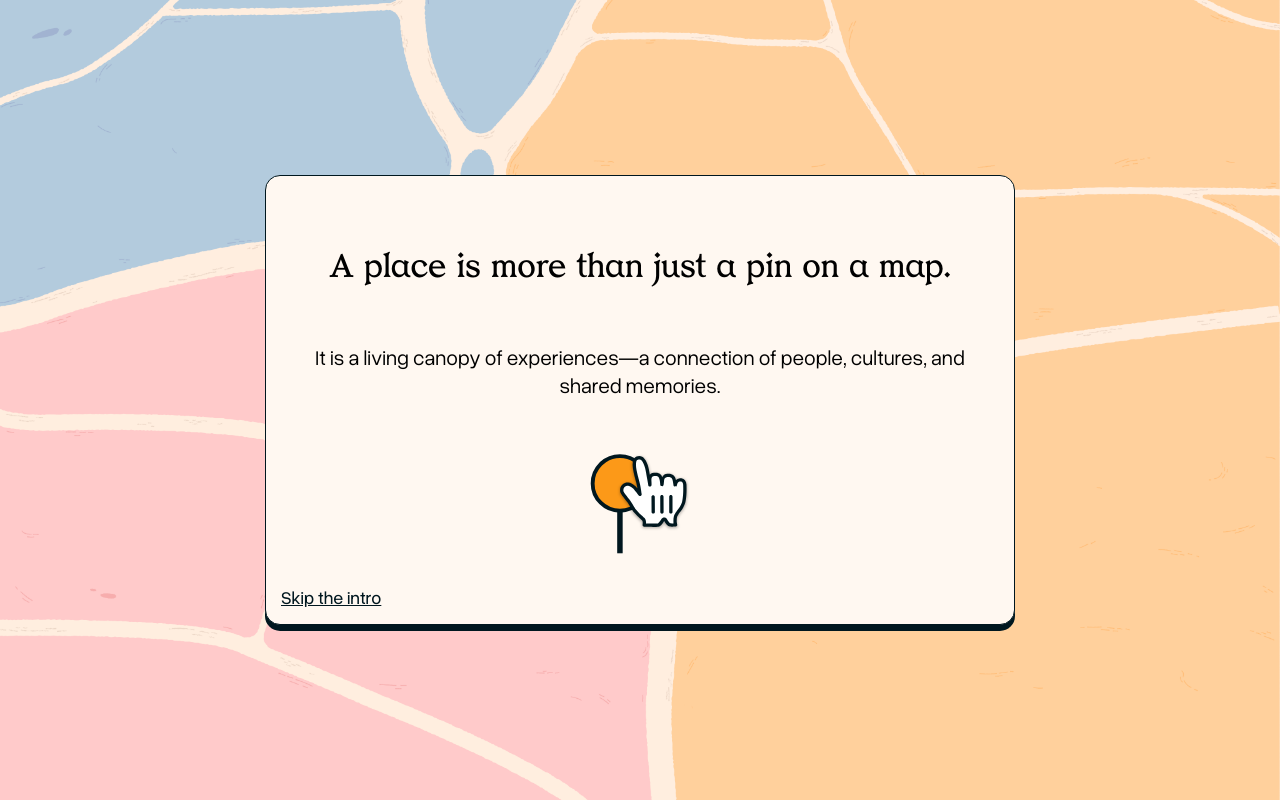
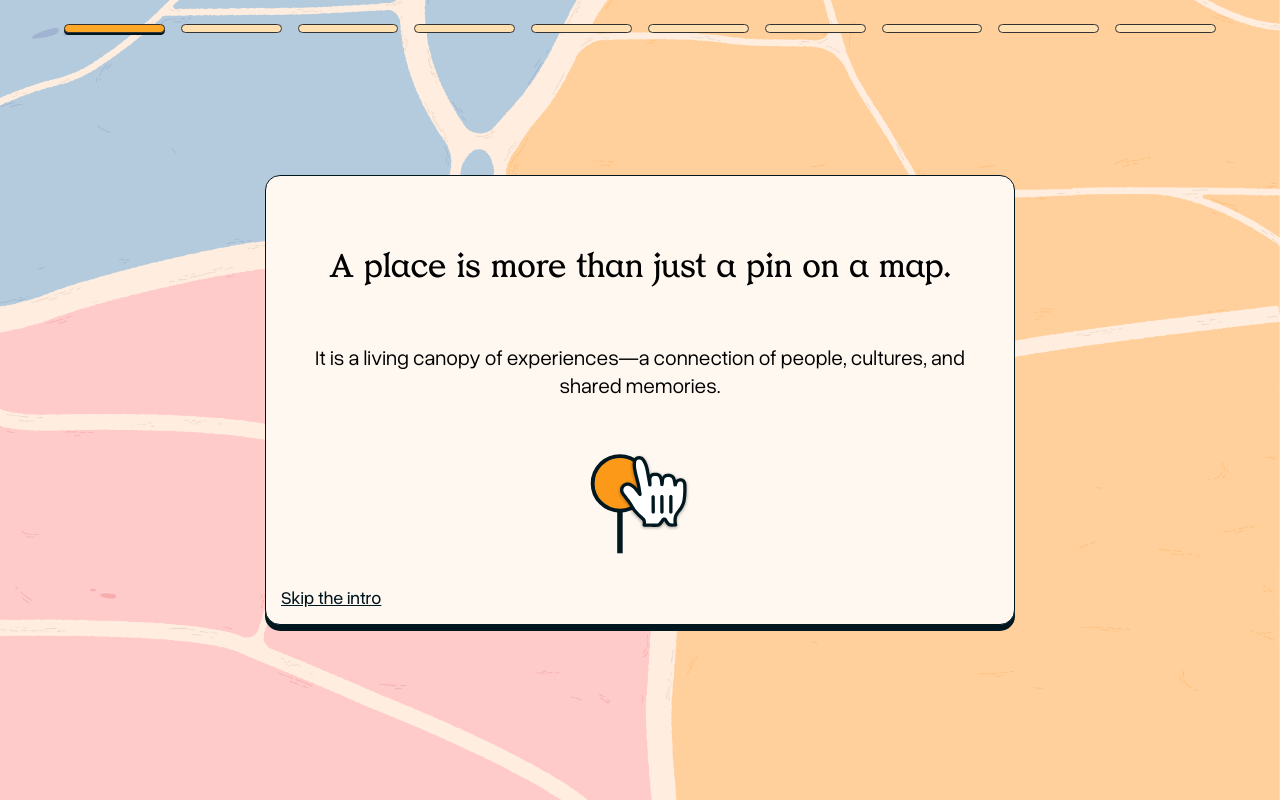
Before and after one commit to mitz-it/sidra-landing, a React (Vite) app: page /timeline in a window 1280 px wide. Built offline with nearby package versions, Linux system fonts and the light colour scheme.

Commit message:
Added progress bar in timeline

```diff
--- a/src/components/PlotModal/index.tsx
+++ b/src/components/PlotModal/index.tsx
@@ -20,7 +20,11 @@ import { useNavigate } from "react-router-dom";
 import { PinIcon } from "../../assets/svg/PinIcon";
 import { LanguageTreePlot } from "../../assets/svg/LanguageTreePlot";
 
-export const PlotModal: React.FC = () => {
+interface PlotModalProps {
+  setCurrentSlide: (slide: number) => void;
+}
+
+export const PlotModal: React.FC<PlotModalProps> = ({ setCurrentSlide }) => {
   const navigate = useNavigate();
   const [activeSlide, setActiveSlide] = useState<number>(0);
   const [selectedNationality, setSelectedNationality] = useState<string | null>(
@@ -42,8 +46,8 @@ export const PlotModal: React.FC = () => {
         slidesPerView={1}
         keyboard={{ enabled: true }}
         onSlideChange={(swiper) => {
-          console.log("swiper", swiper.activeIndex);
           setActiveSlide(swiper.activeIndex);
+          setCurrentSlide(swiper.activeIndex);
         }}
         onSwiper={(swiper) => setActiveSlide(swiper.activeIndex)}
         freeMode={true}
--- /dev/null
+++ b/src/components/TimelineProgress/index.tsx
@@ -0,0 +1,20 @@
+import React from 'react'
+import { ProgressBar, StoriesContainer } from './styles';
+
+
+
+const TimelineProgress: React.FC<{ currentSlide: number }> = ({ currentSlide }) => {
+    return (
+      <StoriesContainer>
+        {Array.from({ length: 10 }).map((_, idx) => (
+          <ProgressBar
+            key={idx}
+            idx={idx}
+            currentSlide={currentSlide}
+          />
+        ))}
+      </StoriesContainer>
+    );
+  };
+
+export default TimelineProgress;
--- /dev/null
+++ b/src/components/TimelineProgress/styles.ts
@@ -0,0 +1,25 @@
+import styled from "styled-components";
+
+export const StoriesContainer = styled.div`
+  width: 90vw;
+  display: flex;
+  flex-direction: row;
+  align-items: center;
+  justify-content: center;
+  gap: 16px;
+  top: 2rem;
+  position: fixed;
+  z-index: 1000;
+`;
+export const ProgressBar = styled.div<{ idx: number; currentSlide: number }>`
+  flex: 1;
+  width: 4rem;
+  height: 0.75rem;
+  border-radius: 8px;
+  background: ${(props) =>
+    props.idx <= props.currentSlide ? "#FFA726" : "#FFE0B2"};
+  border: 1px solid #333;
+  box-shadow: ${(props) =>
+    props.idx <= props.currentSlide ? "0px 2px 0px 0px #00171f" : ""};
+  transition: background 0.3s;
+`;
--- a/src/pages/timeline/index.tsx
+++ b/src/pages/timeline/index.tsx
@@ -1,6 +1,7 @@
-import React from 'react'
+import React, { useState } from 'react'
 import styled from 'styled-components'
 import { PlotModal } from '../../components/PlotModal'
+import TimelineProgress from '../../components/TimelineProgress'
 
 export const TimelineContainer = styled.div`
     width: 100vw;
@@ -16,9 +17,11 @@ export const TimelineContainer = styled.div`
 `
 
 export default function Timeline() {
+  const [currentSlide, setCurrentSlide] = useState(0);
   return (
     <TimelineContainer>
-      <PlotModal/>
+      <TimelineProgress currentSlide={currentSlide}></TimelineProgress>
+      <PlotModal setCurrentSlide={setCurrentSlide} />
     </TimelineContainer>
   )
 }
```
Also changed, not shown: src/components/index.ts (deleted).
